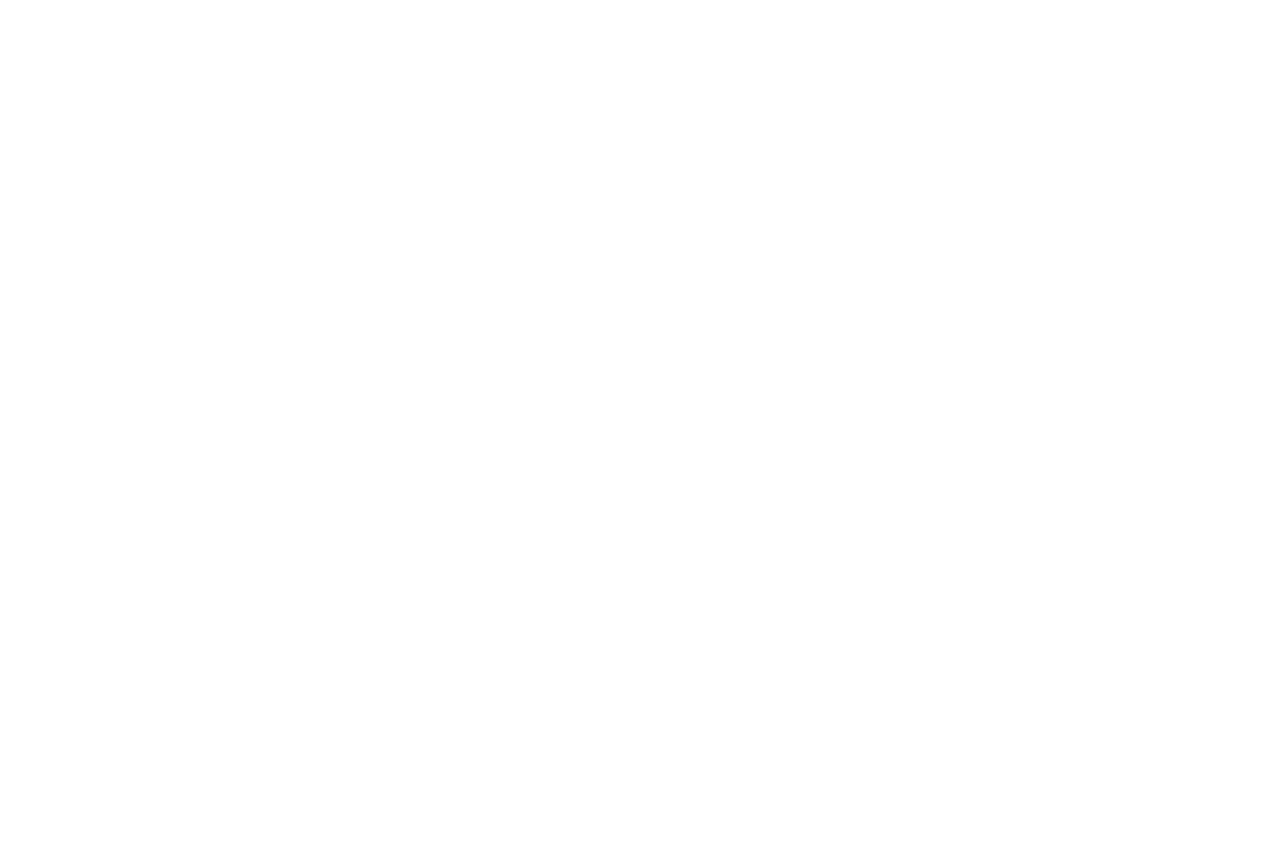
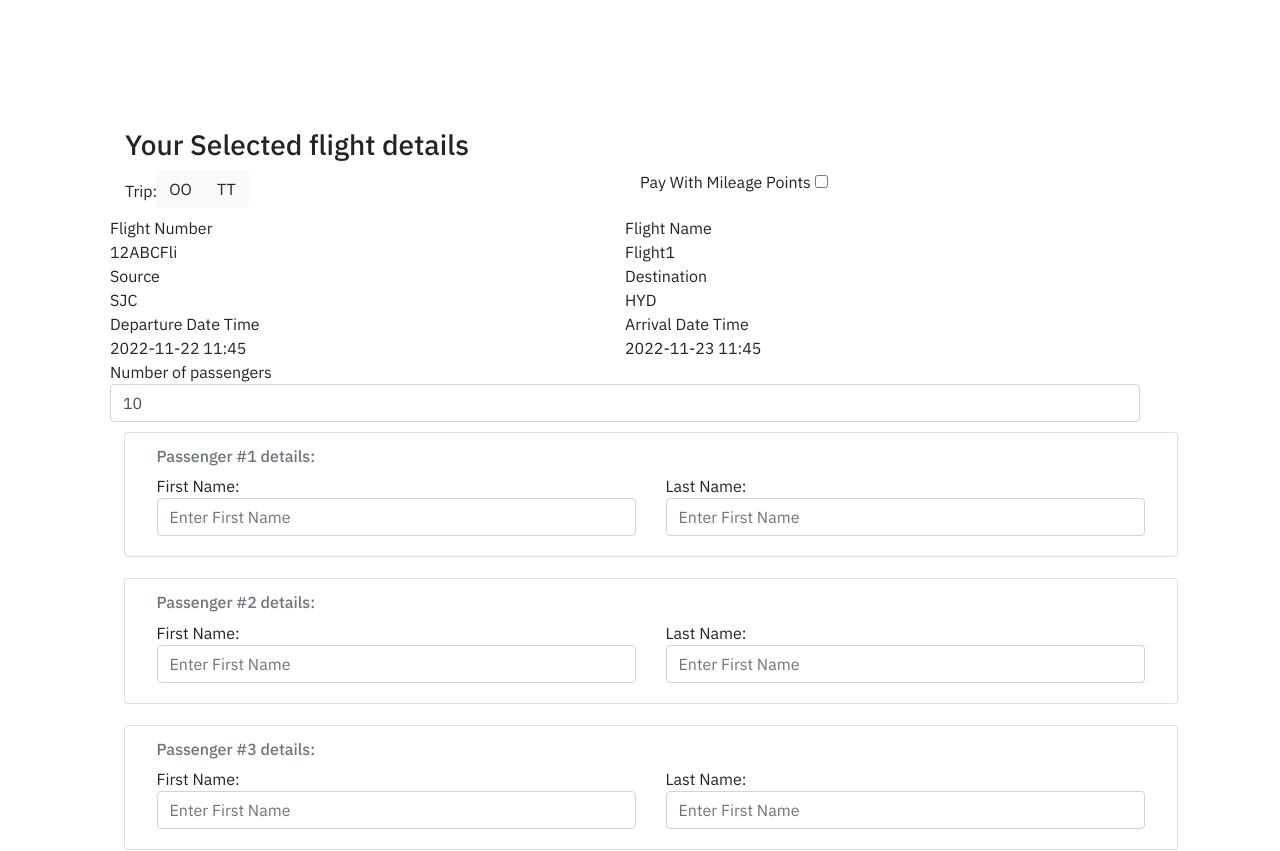
Before and after one commit to gopinathsjsu/team-project-direwolves, a React (Create React App) app in the folder frontend/: page /dashboard in a window 1280 px wide. Before the commit this address had no page. Shown: the top 851 px of the page. Before the commit the page ends 800 px from the top, so only its background shows below. Built offline with nearby package versions, Linux system fonts and the light colour scheme.

Commit message:
create reservation - in progress

```diff
--- a/frontend/package.json
+++ b/frontend/package.json
@@ -8,6 +8,7 @@
     "@testing-library/user-event": "^12.8.3",
     "axios": "^0.24.0",
     "react": "^17.0.2",
+    "react-bootstrap": "^2.0.2",
     "react-cookies": "^0.1.1",
     "react-datepicker": "^4.3.0",
     "react-dom": "^17.0.2",
--- /dev/null
+++ b/frontend/src/Components/Home/Dashboard/Dashboard.js
@@ -0,0 +1,138 @@
+import React, { Component } from 'react';
+import { Card, Col, Row, ToggleButton } from 'react-bootstrap';
+import { Link } from 'react-router-dom';
+import { ButtonGroup } from "react-bootstrap";
+import { getDateFromStr, getDateFromUtils, getTimeFromStr, } from '../../Services/ControllerUtils';
+
+class Dashboard extends Component {
+    constructor(props) {
+        super(props);
+        this.state = {
+            show: false,
+            flightName: "Flight1",
+            flightNumber: "12ABCFli",
+            source: "SJC",
+            destination: "HYD",
+            noOfSeats: "100",
+            airline: "AL1",
+            departureTime: "11/22/2022 11:45",
+            arrivalTime: "11/23/2022 11:45",
+            // trip: "O",
+            radios: [
+                { name: "O", value: "O" },
+                { name: "T", value: "T" }
+            ],
+            numberOfPassengers: 10,
+            mileagePay: false,
+        };
+    }
+
+    onSubmit = async (event) => {
+        event.preventDefault();
+
+    }
+
+
+    render() {
+        return (
+            <React.Fragment>
+                <div style={{ padding: "10%" }}>
+                    <Row><h3>Your Selected flight details</h3></Row>
+                    <Row>
+                        <Row>
+                            <Col>
+                                <label>Trip: </label>
+                                {this.state.trip}
+                                <ButtonGroup toggle>
+                                    {this.state.radios.map((radio, idx) => (
+                                        <ToggleButton
+                                            key={idx}
+                                            type="radio"
+                                            variant={"light"}
+                                            name="radio"
+                                            value={radio.value}
+                                            checked={this.state.trip === radio.value}
+                                            onClick={e => {
+                                                console.log(e.currentTarget.value);
+                                                console.log(e.target.value);
+                                                this.setState({ trip: e.currentTarget.value });
+                                            }
+                                            }
+                                        >
+                                            {radio.value}
+                                            {radio.name}
+                                        </ToggleButton>
+                                    ))}
+                                </ButtonGroup>
+
+                            </Col>
+                            <Col> <span>Pay With Mileage Points <input type="checkbox" id="mileagepointspayment" value={this.state.mileagePay} onChange={(e) => {
+                                        this.setState({ mileagePay: !this.state.mileagePay });
+                                    }} /></span></Col>
+                        </Row>
+                        <Row>
+                            <Col>
+                                <Row>Flight Number</Row>
+                                <Row>{this.state.flightNumber}</Row>
+                            </Col>
+                            <Col>
+                                <Row>Flight Name</Row>
+                                <Row>{this.state.flightName}</Row>
+                            </Col>
+                        </Row>
+                        <Row>
+                            <Col>
+                                <Row>Source</Row>
+                                <Row>{this.state.source}</Row>
+                            </Col>
+                            <Col>
+                                <Row>Destination</Row>
+                                <Row>{this.state.destination}</Row>
+                            </Col>
+                        </Row>
+                        <Row>
+                            <Col>
+                                <Row>Departure Date Time</Row>
+                                <Row>{getTimeFromStr(this.state.departureTime)}</Row>
+                            </Col>
+                            <Col>
+                                <Row>Arrival Date Time</Row>
+                                <Row>{getTimeFromStr(this.state.arrivalTime)}</Row>
+                            </Col>
+                        </Row>
+                        <Row>
+                            <Col>
+                                <Row>Number of passengers</Row>
+                                <Row><input className="form-control" type="text" id="passengers" value={this.state.numberOfPassengers} onChange={(e) => {
+                                    this.setState({ numberOfPassengers: Number(e.target.value) });
+                                }} /></Row>
+                            </Col>
+                        </Row>
+                        {[...Array(this.state.numberOfPassengers)].map((e, i) =>
+                            <Card key={i} style={{ margin: "1%" }}>
+                                <Card.Body>
+                                    <Card.Subtitle className="mb-2 text-muted">Passenger #{i + 1} details:</Card.Subtitle>
+                                    <Row>
+                                        <Col>
+                                            First Name:
+                                            <input className="form-control" type="text" placeholder="Enter First Name" />
+                                        </Col>
+
+                                        <Col>
+                                            Last Name:
+                                            <input className="form-control" type="text" placeholder="Enter First Name" />
+                                        </Col>
+                                    </Row>
+                                </Card.Body>
+                            </Card>)}
+                    </Row>
+                    <hr />
+                    <pre>{JSON.stringify(this.state, "", 2)}</pre>
+                </div>
+            </React.Fragment>
+        );
+    }
+}
+
+
+export default Dashboard;
--- a/frontend/src/Components/Login/LoginComponent.js
+++ b/frontend/src/Components/Login/LoginComponent.js
@@ -156,7 +156,9 @@ class Login extends Component {
                       data-testid="btn-submit"
                       type="submit"
                       className="btn btn-Normal"
-                      onClick={this.submitForm}
+                      onClick={(e)=>{
+                        this.props.history.push("/dashboard");
+                      }}
                       color="btn btn-primary"
                     >
                       Login
--- a/frontend/src/Components/Main.js
+++ b/frontend/src/Components/Main.js
@@ -3,6 +3,7 @@ import { Route, Routes } from "react-router-dom";
 import Login from "./Login/LoginComponent";
 import SignUp from "./Signup/SignupComponent";
 import SearchFlights from "./SearchFlights/SearchFlights";
+import Dashboard from "./Home/Dashboard/Dashboard";
 
 //Create a Main Component
 class Main extends Component {
@@ -16,6 +17,7 @@ class Main extends Component {
           <Route path="/register" element={<SignUp />} />
           <Route path="/login" element={<Login />} />
           <Route path="/flights" element={<SearchFlights />} />
+          <Route path="/dashboard" element={<Dashboard />} />
         </Routes>
       </div>
     );
--- /dev/null
+++ b/frontend/src/Components/Services/ControllerUtils.js
@@ -0,0 +1,56 @@
+const months = [
+    "JAN",
+    "FEB",
+    "MAR",
+    "APR",
+    "MAY",
+    "JUN",
+    "JUL",
+    "AUG",
+    "SEP",
+    "OCT",
+    "NOV",
+    "DEC",
+  ];
+
+  export function getUserProfile() {
+    const data = JSON.parse(localStorage.getItem("userData"));
+    if (data != null) return data;
+  }
+
+
+  export function getMonthFromUtils(date) {
+    let localDate = new Date(
+      new Date(date).setHours(new Date(date).getHours() - 7)
+    );
+    return months[localDate.getMonth()];
+  }
+
+  export function getDateFromUtils(date) {
+    let localDate = new Date(
+      new Date(date).setHours(new Date(date).getHours() - 7)
+    );
+    return localDate.getDate();
+  }
+
+  export function getTimeFromStr(dates){
+    let date_ob = new Date(Date.parse(dates));
+    // let date = ("0" + date_ob.getDate()).slice(-2);
+    // let month = ("0" + (date_ob.getMonth() + 1)).slice(-2);
+    // let year = date_ob.getFullYear();
+    let hours = date_ob.getHours();
+    let minutes = date_ob.getMinutes();
+    // return year + "-" + months[month] + "-" + date + " " + hours + ":" + minutes;
+    return date_ob.toISOString().split('T')[0]+ " "+ hours + ":" + minutes;
+  }
+
+
+  export function getDateFromStr(dates){
+    let date_ob = new Date(Date.parse(dates));
+    let date = ("0" + date_ob.getDate()).slice(-2);
+    let month = ("0" + (date_ob.getMonth() + 1)).slice(-2);
+    let year = date_ob.getFullYear();
+    let hours = date_ob.getHours();
+    let minutes = date_ob.getMinutes();
+    return year + "-" + month + "-" + date + " " + hours + ":" + minutes;
+  }
--- a/frontend/src/Components/Signup/SignupComponent.js
+++ b/frontend/src/Components/Signup/SignupComponent.js
@@ -176,6 +176,7 @@ class SignUp extends Component {
                     </Col>
                   </FormGroup>
                 </Form>
+                <a href="/dashboard"> hello boi </a>
               </div>
             </div>
           </div>
```
Also changed, not shown: 2 other files (tests, documents, lock files or other folders).
